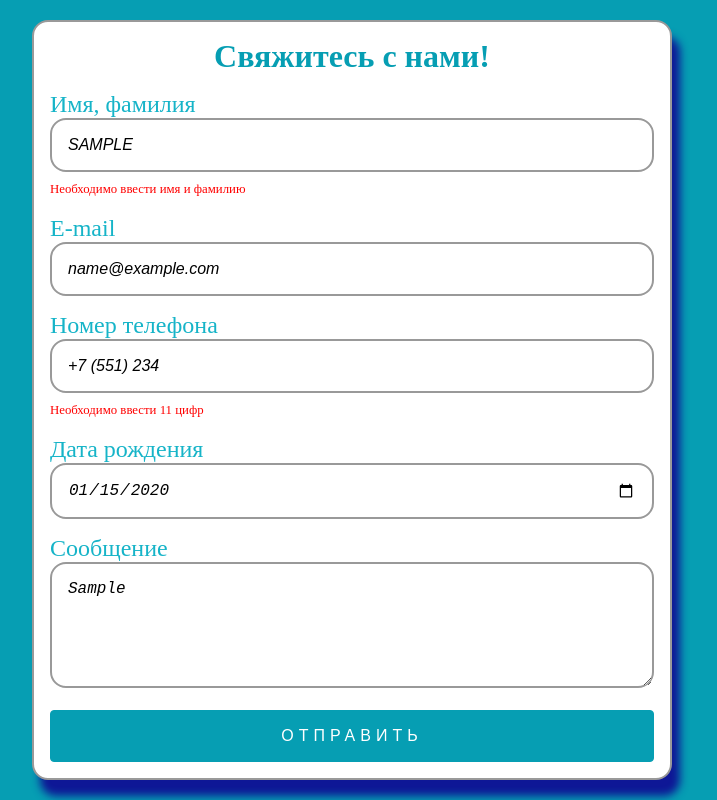
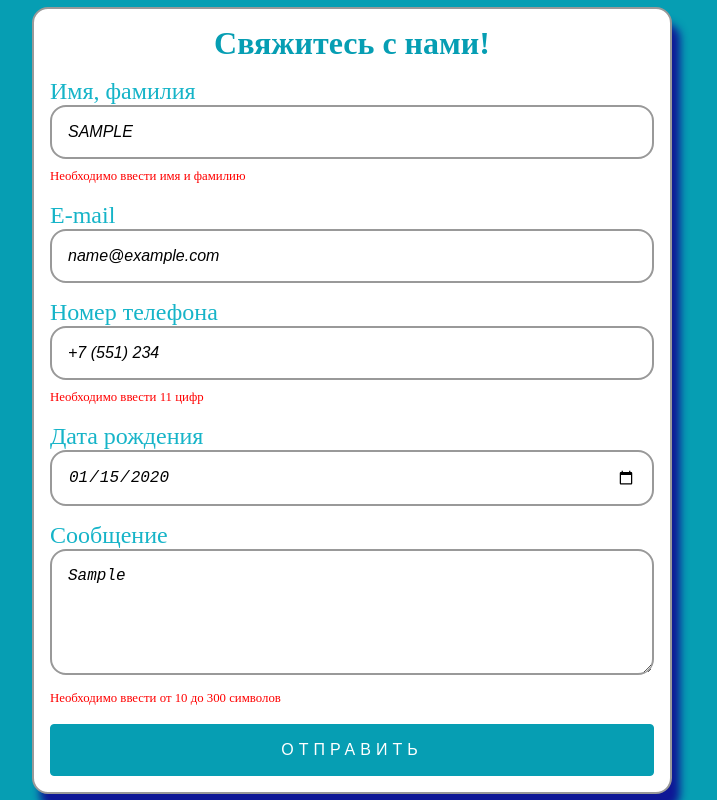
Before and after one commit to MrsMariya/Form-test, a React (Create React App) app in the folder form-test/: page / in a window 1280 px wide. Both pictures are taken after typing "Sample", "name@example.com", "5551234", "2020-01-15", "Sample" into the empty fields and a click on the button "ОТПРАВИТЬ". Shown: the whole page, without its empty margins (288-1005 px from the left). Built offline with nearby package versions, Linux system fonts and the light colour scheme.

Commit message:
feat: add message validation

```diff
--- a/form-test/src/Sass/App.scss
+++ b/form-test/src/Sass/App.scss
@@ -1,3 +1,3 @@
-@import "./variables";
-@import "./elements";
-@import "../components/form/formStyle.scss"
+@import './variables';
+@import './elements';
+@import '../components/form/formStyle.scss'
--- a/form-test/src/components/form/Form.tsx
+++ b/form-test/src/components/form/Form.tsx
@@ -1,15 +1,13 @@
-import React, { useState } from "react";
-import NameInput from "../inputs/NameInput";
-import PhoneInput from "../inputs/PhoneInput";
+import React, { useState } from 'react';
+import MessageInput from '../inputs/MessageInput';
+import NameInput from '../inputs/NameInput';
+import PhoneInput from '../inputs/PhoneInput';
 
 const Form = () => {
 
   const [email, setEmail] = useState('');
   const [birthDate, setBirthDate] = useState('');
-  const [message, setMessage] = useState('');
-
   const [errorEmail, setErrorEmail] = useState('Поле не может быть пустым!');
-
   const [isValidEmail, setIsValidEmail] = useState(false);
 
   const handleSubmit = (event: React.FormEvent<HTMLFormElement>) => {
@@ -17,10 +15,7 @@ const Form = () => {
   }
 
   const blurHandler = (event: React.ChangeEvent<HTMLInputElement>) => {
-    switch(event.target.name){
-      case 'email' : setIsValidEmail(true)
-      break
-    }
+    event.target.name === 'email' ? setIsValidEmail(true) : setIsValidEmail(false);
   }
 
   const emailHandler = (event: React.ChangeEvent<HTMLInputElement>) => {
@@ -59,19 +54,10 @@ const Form = () => {
              onChange={(e) => setBirthDate(e.target.value)}
              />
           </label>
-          <label htmlFor={'message'} >
-            Сообщение
-            <textarea name={'message'}
-             maxLength={300}
-             placeholder={'Сообщение...'}
-             rows={5}
-             value={message}
-             onChange={(e) => setMessage(e.target.value)}
-                />
-          </label>
-        <button className={'send-button'} type={'submit'}>
-          Отправить
-        </button>
+          <MessageInput />
+          <button className={'send-button'} type={'submit'}>
+            Отправить
+          </button>
       </form>
     </div>
   )
--- a/form-test/src/components/form/formStyle.scss
+++ b/form-test/src/components/form/formStyle.scss
@@ -30,7 +30,7 @@
         text-align: center;
       }
 
-    input[type="text"], input[type="date"], input[type="tel"], textarea {
+    input[type='text'], input[type='date'], input[type='tel'], textarea {
       width:100%;
       padding: 1rem;
       font-style: italic;
--- /dev/null
+++ b/form-test/src/components/inputs/MessageInput.tsx
@@ -0,0 +1,33 @@
+import { useState } from 'react';
+
+const MessageInput = () => {
+  const [message, setMessage] = useState('');
+  const [errorMessage, setErrorMessage] = useState('');
+  const [isValidMessage, setIsValidMessage] = useState(false);
+
+  const blurHandler = (event: React.FocusEvent<HTMLTextAreaElement>) => {
+    event.target.name === 'message' ? setIsValidMessage(true) :  setIsValidMessage(false);
+   }
+
+  const messageHandler = (event: React.ChangeEvent<HTMLTextAreaElement>) => {
+    let value = event.target.value;
+    value.length < 10 || value.length > 300 ? setErrorMessage('Необходимо ввести от 10 до 300 символов') : setErrorMessage('');
+    setMessage(value);
+  }
+
+  return (
+    <label htmlFor={'message'}>
+      Сообщение
+      <textarea name={'message'}
+      placeholder={'Сообщение...'}
+      rows={5}
+      value={message}
+      onChange={(e) => messageHandler(e)}
+      onBlur={(e) => blurHandler(e)}
+      />
+       {(isValidMessage && errorMessage) && <span className={'error-message'}>{errorMessage}</span>}
+  </label>
+  )
+}
+
+export default MessageInput;
--- a/form-test/src/components/inputs/NameInput.tsx
+++ b/form-test/src/components/inputs/NameInput.tsx
@@ -1,4 +1,4 @@
-import { useState } from "react";
+import { useState } from 'react';
 
 const NameInput = () => {
   const [name, setName] = useState('');
@@ -24,10 +24,13 @@ const NameInput = () => {
       setErrorName('Необходимо ввести имя и фамилию')
     } else if(lastName.length < 3 || lastName.length > 30) {
       setErrorName('Длина должна быть не менее 3 и не более 30 символов')
+    } else if(lastName.includes(' ')){
+      return lastName.replace(/\s/g, '')
     } else {
       setErrorName('')
     }
 
+    value=value.split(' ').join(' ')
     setName(value)
   }
 
--- a/form-test/src/components/inputs/PhoneInput.tsx
+++ b/form-test/src/components/inputs/PhoneInput.tsx
@@ -1,4 +1,4 @@
-import { useState } from "react";
+import { useState } from 'react';
 
 const PhoneInput = () => {
   const [phone, setPhone] = useState('');
```
